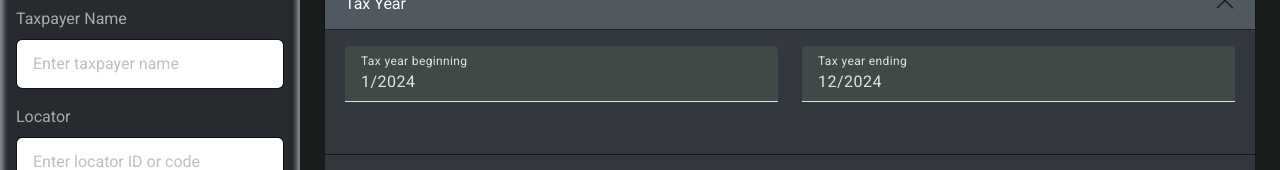
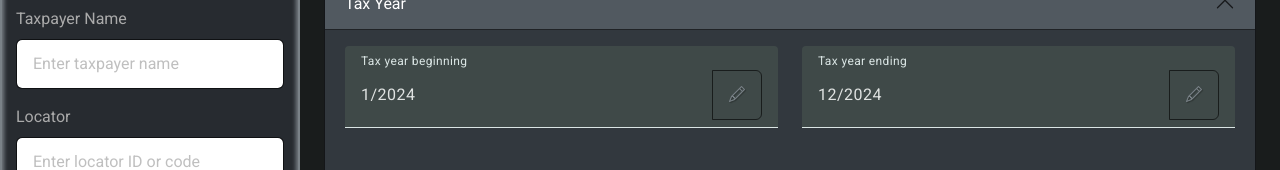
Before and after one commit to nycbasecamper/bcs-rve, an Angular app: page / in a window 1280 px wide. Shown: the part 153-323 px from the top of the page. Built offline with nearby package versions, Linux system fonts and the light colour scheme.

Commit message:
Added Comments.

```diff
--- a/angular.json
+++ b/angular.json
@@ -43,7 +43,7 @@
                 {
                   "type": "initial",
                   "maximumWarning": "500kB",
-                  "maximumError": "1MB"
+                  "maximumError": "5MB"
                 },
                 {
                   "type": "anyComponentStyle",
--- a/src/app/main/main.component.html
+++ b/src/app/main/main.component.html
@@ -19,6 +19,14 @@
           <div class="tab-pane fade show active rve-nav-drawer-unpinned"
                 role="tabpanel" aria-labelledby="nav-tab">
             <app-nav [isPinned]="false" (pinToggled)="rvenavdrawer.toggle(); onNavPinToggled($event)"></app-nav>
+          </div>
+        </div>
+      </mat-drawer>
+      <mat-drawer class="vb-tools-drawer" #vbtoolsdrawer position="end" mode="over">
+        <div class="tab-content">
+          <div class="tab-pane fade show active vb-tools-drawer-unpinned"
+                role="tabpanel" aria-labelledby="tools-tab">
+            COMMENTS
           </div>
         </div>
       </mat-drawer>
@@ -44,13 +52,23 @@
                         <div class="col-md-6">
                           <mat-form-field appearance="fill" class="w-100">
                             <mat-label>Tax year beginning</mat-label>
-                            <input matInput [(ngModel)]="payer.taxYearStart">
+                            <div class="input-group">
+                              <input matInput [(ngModel)]="payer.taxYearStart" name="taxYearStart" class="form-control">
+                              <button class="btn btn-outline-secondary" type="button" (click)="vbtoolsdrawer.toggle()">
+                                <i class="bi bi-pencil"></i>
+                              </button>
+                            </div>
                           </mat-form-field>
                         </div>
                         <div class="col-md-6">
                           <mat-form-field appearance="fill" class="w-100">
                             <mat-label>Tax year ending</mat-label>
-                            <input matInput [(ngModel)]="payer.taxYearEnd">
+                            <div class="input-group">
+                              <input matInput [(ngModel)]="payer.taxYearEnd" name="taxYearEnd" class="form-control">
+                              <button class="btn btn-outline-secondary" type="button" (click)="vbtoolsdrawer.toggle()">
+                                <i class="bi bi-pencil"></i>
+                              </button>
+                            </div>
                           </mat-form-field>
                         </div>
                       </div>
@@ -71,7 +89,12 @@
                         <div class="col-md-4">
                           <mat-form-field appearance="fill" class="w-100">
                             <mat-label>Your first name and middle initial</mat-label>
-                            <input matInput name="firstName" [(ngModel)]="payer.firstName">
+                            <div class="input-group">
+                              <input matInput [(ngModel)]="payer.firstName" name="firstName" class="form-control">
+                              <button class="btn btn-outline-secondary" type="button" (click)="vbtoolsdrawer.toggle()">
+                                <i class="bi bi-pencil"></i>
+                              </button>
+                            </div>
                           </mat-form-field>
                         </div>
                         <div class="col-md-4">
```
